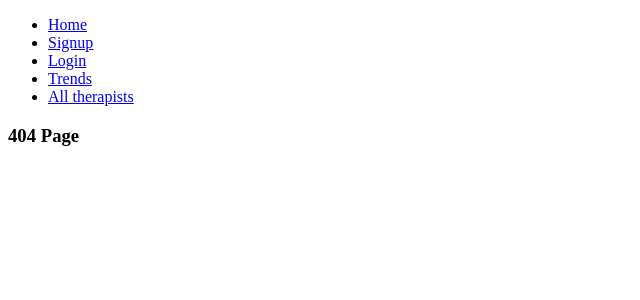
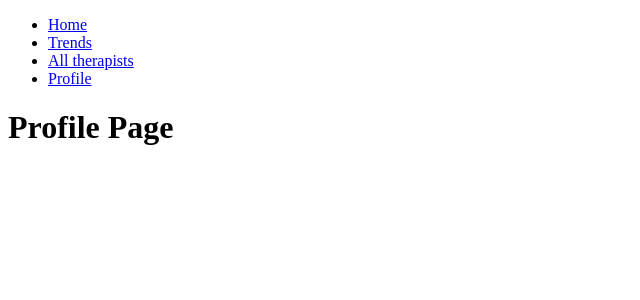
Before and after one commit to patoare/front-code-finalProject, a React (Vite) app: page /profile in a window 1280 px wide. Before the commit this address had no page. Shown: the top 300 px of the page, without its empty margins (0-640 px from the left). Built offline with nearby package versions, Linux system fonts and the light colour scheme; sample sign-in values are in the browser's storage.

Commit message:
anonymus and private routes working

```diff
--- a/src/App.jsx
+++ b/src/App.jsx
@@ -1,10 +1,13 @@
 import { Route, Routes } from 'react-router-dom'
 import SignupPage from './pages/SignupPage'
 import Login from './pages/Login'
+
 import Trends from './pages/Trends'
 import TherapistsPage from './pages/AllTherapists'
 import NavBar from './components/NavBar'
-
+import PrivateRoute from './components/PrivateRoute'
+import ProfilePage from './pages/ProfilePage'
+import AnonymusRoute from './components/AnonymusRoute'
 
 
 
@@ -16,10 +19,11 @@ function App() {
     <NavBar />
       <Routes>
         <Route path="/" element={<h2>home</h2>} />
-        <Route path="/signup" element={< SignupPage />} />
-        <Route path='/login' element={< Login />} />
-        <Route path="/therapists" element={< TherapistsPage />} />
-        <Route path="/trends" element={< Trends />} />
+        <Route path="/signup" element={<AnonymusRoute> <SignupPage /> </AnonymusRoute>} />
+        <Route path='/login' element={<AnonymusRoute> <Login /> </AnonymusRoute>} />
+        <Route path='/profile' element={< ProfilePage />} />
+        <Route path="/therapists" element={<PrivateRoute> <TherapistsPage /> </PrivateRoute>} />
+        <Route path="/trends" element={<PrivateRoute> <Trends /> </PrivateRoute>} />
         <Route path="*" element={<h3>404 Page</h3>} />
         </Routes>
     </>
--- /dev/null
+++ b/src/components/AnonymusRoute.jsx
@@ -0,0 +1,14 @@
+import { useContext } from "react"
+import { Navigate } from "react-router-dom"
+import { AuthContext } from "../contexts/AuthContext"
+
+const AnonymusRoute = ({children}) => {
+
+    const { isAuthenticated } = useContext(AuthContext)
+
+    if (isAuthenticated) {
+        return <Navigate to='/profile' />
+    }
+return children
+}
+export default AnonymusRoute
--- a/src/components/NavBar.jsx
+++ b/src/components/NavBar.jsx
@@ -1,25 +1,42 @@
+import { useContext } from "react"
 import { Link } from "react-router-dom"
+import { AuthContext } from "../contexts/AuthContext"
+
 
 const NavBar = () => {
+const {isAuthenticated} = useContext(AuthContext)
+
 return (
     <nav>
         <ul>
             <li>
                <Link to="/">Home</Link>
             </li>
+            {!isAuthenticated && (
+             <>
             <li>
                <Link to="/signup">Signup</Link>
             </li>
             <li>
                <Link to="/login">Login</Link>
             </li>
+
+             </>
+              )}
+
+              {isAuthenticated && (
+                <>
             <li>
                <Link to="/trends">Trends</Link>
             </li>
             <li>
                <Link to="/therapists">All therapists</Link>
             </li>
-
+            <li>
+               <Link to="/profile">Profile</Link>
+            </li>
+             </>
+             )}
         </ul>
     </nav>
 )
--- /dev/null
+++ b/src/components/PrivateRoute.jsx
@@ -0,0 +1,14 @@
+import { useContext } from "react"
+import { Navigate } from "react-router-dom"
+import { AuthContext } from "../contexts/AuthContext"
+
+const PrivateRoute = ({children}) => {
+
+    const { isAuthenticated } = useContext(AuthContext)
+
+    if (!isAuthenticated) {
+        return <Navigate to='/login' />
+    }
+return children
+}
+export default PrivateRoute
--- a/src/contexts/AuthContext.jsx
+++ b/src/contexts/AuthContext.jsx
@@ -2,12 +2,26 @@ import { createContext, useEffect, useState } from "react";
 
 export const AuthContext = createContext()
 
+
 const AuthContextProvider = ({children}) => {
-    const [token, setToken] = useState();
+    const [token, setToken] = useState()
+    const [isAuthenticated, setIsAuthenticated] = useState(false)
+
     useEffect (() => {
-        console.log(token)
+        if(token) {
+            setIsAuthenticated(true)
+            localStorage.setItem('authToken', token)
+        }
     }, [token])
-    return (<AuthContext.Provider value={{setToken}}>{children}</AuthContext.Provider>);
+
+    useEffect(() => {
+        const storageToken = localStorage.getItem('authToken')
+        if(storageToken) {
+            setToken(storageToken)
+        }
+    })
+
+    return (<AuthContext.Provider value={{setToken, isAuthenticated}}>{children}</AuthContext.Provider>);
 
 }
 export default AuthContextProvider
--- /dev/null
+++ b/src/pages/ProfilePage.jsx
@@ -0,0 +1,10 @@
+const ProfilePage = () => {
+    return (
+    <>
+    <h1> Profile Page</h1>
+
+    </>
+
+    )
+    }
+    export default ProfilePage
```
Lines whose indentation alone changed are shown as unchanged.
